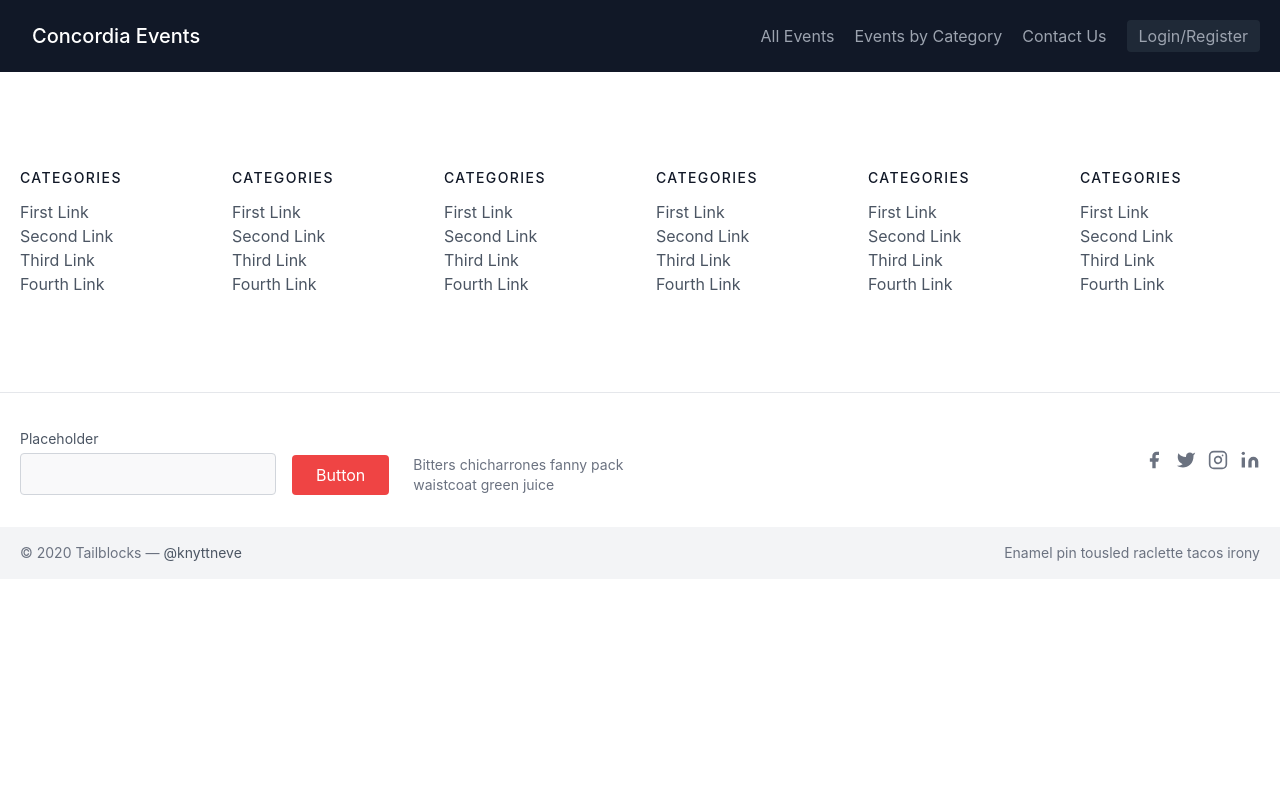
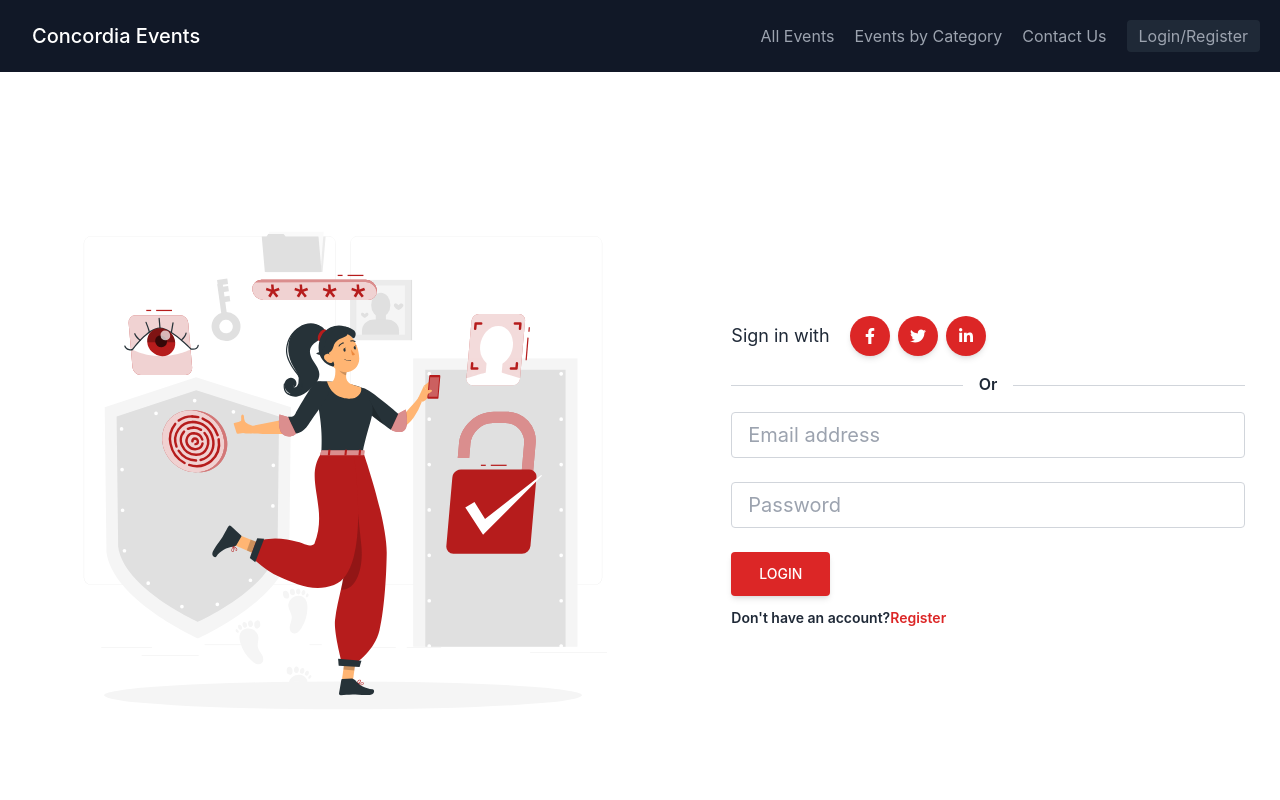
Before and after one commit to ermayank/eventy, a React (Create React App) app in the folder frontend/: page /login in a window 1280 px wide. Shown: the top 800 px of the page. Built offline with nearby package versions, Linux system fonts and the light colour scheme.

Commit message:
Added Login Form

```diff
--- a/frontend/src/App.js
+++ b/frontend/src/App.js
@@ -6,6 +6,7 @@
 import EventView from "./views/EventView";
 import Footer from "./components/Footer";
 import Contact from "./views/Contact";
+import Login from "./views/Login";
 
 function App() {
   return (
@@ -17,6 +18,7 @@
           <Route path="/events" element={<EventsView></EventsView>}></Route>
           <Route path="/contact" element={<Contact></Contact>}></Route>
           <Route path="/events/:id" element={<EventView></EventView>}></Route>
+          <Route path="/login" element={<Login></Login>}></Route>
         </Routes>
         <Footer></Footer>
       </Router>
--- a/frontend/src/components/Header.js
+++ b/frontend/src/components/Header.js
@@ -22,9 +22,12 @@
               Contact Us
             </Link>
           </nav>
-          <button className="inline-flex items-center bg-gray-800 border-0 py-1 px-3 focus:outline-none hover:bg-gray-700 rounded text-base mt-4 md:mt-0">
+          <Link
+            to="/login"
+            className="inline-flex items-center bg-gray-800 border-0 py-1 px-3 focus:outline-none hover:bg-gray-700 rounded text-base mt-4 md:mt-0"
+          >
             Login/Register
-          </button>
+          </Link>
         </div>
       </header>
     </>
--- /dev/null
+++ b/frontend/src/views/Login.js
@@ -0,0 +1,163 @@
+import React, { useState } from "react";
+import axios from "axios";
+
+const Login = () => {
+  const [email, setEmail] = useState("");
+  const [password, setPassword] = useState("");
+  const [errorMessage, setErrorMessage] = useState("");
+
+  const submitHandler = (e) => {
+    e.preventDefault();
+
+    console.log(email, password);
+    var data = JSON.stringify({
+      identifier: email,
+      password: password,
+    });
+
+    var config = {
+      method: "post",
+      url: "http://localhost:1337/auth/local",
+      headers: {
+        "Content-Type": "application/json",
+      },
+      data: data,
+    };
+
+    axios(config)
+      .then(function (response) {
+        console.log(JSON.stringify(response.data));
+        setErrorMessage("");
+        setEmail("");
+        setPassword("");
+      })
+      .catch(function (error) {
+        setErrorMessage("Invalid Login Details");
+      });
+  };
+
+  return (
+    <>
+      <section className="h-screen">
+        <div className="px-6 h-full text-gray-800">
+          <div className="flex xl:justify-center lg:justify-between justify-center items-center flex-wrap h-full g-6">
+            <div className="grow-0 shrink-1 md:shrink-0 basis-auto xl:w-6/12 lg:w-6/12 md:w-9/12 mb-12 md:mb-0">
+              <img src="/images/login.svg" className="w-full" alt="login" />
+            </div>
+            <div className="xl:ml-20 xl:w-5/12 lg:w-5/12 md:w-8/12 mb-12 md:mb-0">
+              <form onSubmit={submitHandler}>
+                <div className="flex flex-row items-center justify-center lg:justify-start">
+                  <p className="text-lg mb-0 mr-4">Sign in with</p>
+                  <button
+                    type="button"
+                    data-mdb-ripple="true"
+                    data-mdb-ripple-color="light"
+                    className="inline-block p-3 bg-red-600 text-white font-medium text-xs leading-tight uppercase rounded-full shadow-md hover:bg-red-700 hover:shadow-lg focus:bg-red-700 focus:shadow-lg focus:outline-none focus:ring-0 active:bg-red-800 active:shadow-lg transition duration-150 ease-in-out mx-1"
+                  >
+                    {/* <!-- Facebook --> */}
+                    <svg
+                      xmlns="http://www.w3.org/2000/svg"
+                      viewBox="0 0 320 512"
+                      className="w-4 h-4"
+                    >
+                      <path
+                        fill="currentColor"
+                        d="M279.14 288l14.22-92.66h-88.91v-60.13c0-25.35 12.42-50.06 52.24-50.06h40.42V6.26S260.43 0 225.36 0c-73.22 0-121.08 44.38-121.08 124.72v70.62H22.89V288h81.39v224h100.17V288z"
+                      />
+                    </svg>
+                  </button>
+
+                  <button
+                    type="button"
+                    data-mdb-ripple="true"
+                    data-mdb-ripple-color="light"
+                    className="inline-block p-3 bg-red-600 text-white font-medium text-xs leading-tight uppercase rounded-full shadow-md hover:bg-red-700 hover:shadow-lg focus:bg-red-700 focus:shadow-lg focus:outline-none focus:ring-0 active:bg-red-800 active:shadow-lg transition duration-150 ease-in-out mx-1"
+                  >
+                    {/* <!-- Twitter --> */}
+                    <svg
+                      xmlns="http://www.w3.org/2000/svg"
+                      viewBox="0 0 512 512"
+                      className="w-4 h-4"
+                    >
+                      <path
+                        fill="currentColor"
+                        d="M459.37 151.716c.325 4.548.325 9.097.325 13.645 0 138.72-105.583 298.558-298.558 298.558-59.452 0-114.68-17.219-161.137-47.106 8.447.974 16.568 1.299 25.34 1.299 49.055 0 94.213-16.568 130.274-44.832-46.132-.975-84.792-31.188-98.112-72.772 6.498.974 12.995 1.624 19.818 1.624 9.421 0 18.843-1.3 27.614-3.573-48.081-9.747-84.143-51.98-84.143-102.985v-1.299c13.969 7.797 30.214 12.67 47.431 13.319-28.264-18.843-46.781-51.005-46.781-87.391 0-19.492 5.197-37.36 14.294-52.954 51.655 63.675 129.3 105.258 216.365 109.807-1.624-7.797-2.599-15.918-2.599-24.04 0-57.828 46.782-104.934 104.934-104.934 30.213 0 57.502 12.67 76.67 33.137 23.715-4.548 46.456-13.32 66.599-25.34-7.798 24.366-24.366 44.833-46.132 57.827 21.117-2.273 41.584-8.122 60.426-16.243-14.292 20.791-32.161 39.308-52.628 54.253z"
+                      />
+                    </svg>
+                  </button>
+
+                  <button
+                    type="button"
+                    data-mdb-ripple="true"
+                    data-mdb-ripple-color="light"
+                    className="inline-block p-3 bg-red-600 text-white font-medium text-xs leading-tight uppercase rounded-full shadow-md hover:bg-red-700 hover:shadow-lg focus:bg-red-700 focus:shadow-lg focus:outline-none focus:ring-0 active:bg-red-800 active:shadow-lg transition duration-150 ease-in-out mx-1"
+                  >
+                    {/* <!-- Linkedin --> */}
+                    <svg
+                      xmlns="http://www.w3.org/2000/svg"
+                      viewBox="0 0 448 512"
+                      className="w-4 h-4"
+                    >
+                      <path
+                        fill="currentColor"
+                        d="M100.28 448H7.4V148.9h92.88zM53.79 108.1C24.09 108.1 0 83.5 0 53.8a53.79 53.79 0 0 1 107.58 0c0 29.7-24.1 54.3-53.79 54.3zM447.9 448h-92.68V302.4c0-34.7-.7-79.2-48.29-79.2-48.29 0-55.69 37.7-55.69 76.7V448h-92.78V148.9h89.08v40.8h1.3c12.4-23.5 42.69-48.3 87.88-48.3 94 0 111.28 61.9 111.28 142.3V448z"
+                      />
+                    </svg>
+                  </button>
+                </div>
+
+                <div className="flex items-center my-4 before:flex-1 before:border-t before:border-gray-300 before:mt-0.5 after:flex-1 after:border-t after:border-gray-300 after:mt-0.5">
+                  <p className="text-center font-semibold mx-4 mb-0">Or</p>
+                </div>
+                <p>{errorMessage}</p>
+                {/* <!-- Email input --> */}
+                <div className="mb-6">
+                  <input
+                    type="text"
+                    className="form-control block w-full px-4 py-2 text-xl font-normal text-gray-700 bg-white bg-clip-padding border border-solid border-gray-300 rounded transition ease-in-out m-0 focus:text-gray-700 focus:bg-white focus:border-blue-600 focus:outline-none"
+                    id="emailInput"
+                    placeholder="Email address"
+                    value={email}
+                    onChange={(e) => setEmail(e.target.value)}
+                  />
+                </div>
+
+                {/* <!-- Password input --> */}
+                <div className="mb-6">
+                  <input
+                    type="password"
+                    className="form-control block w-full px-4 py-2 text-xl font-normal text-gray-700 bg-white bg-clip-padding border border-solid border-gray-300 rounded transition ease-in-out m-0 focus:text-gray-700 focus:bg-white focus:border-blue-600 focus:outline-none"
+                    id="passwordInput"
+                    placeholder="Password"
+                    value={password}
+                    onChange={(e) => setPassword(e.target.value)}
+                  />
+                </div>
+
+                <div className="text-center lg:text-left">
+                  <button
+                    type="submit"
+                    className="inline-block px-7 py-3 bg-red-600 text-white font-medium text-sm leading-snug uppercase rounded shadow-md hover:bg-red-700 hover:shadow-lg focus:bg-red-700 focus:shadow-lg focus:outline-none focus:ring-0 active:bg-red-800 active:shadow-lg transition duration-150 ease-in-out"
+                  >
+                    Login
+                  </button>
+                  <p className="text-sm font-semibold mt-2 pt-1 mb-0">
+                    Don't have an account?
+                    <a
+                      href="#!"
+                      className="text-red-600 hover:text-red-700 focus:text-red-700 transition duration-200 ease-in-out"
+                    >
+                      Register
+                    </a>
+                  </p>
+                </div>
+              </form>
+            </div>
+          </div>
+        </div>
+      </section>
+    </>
+  );
+};
+
+export default Login;
```
Also changed, not shown: frontend/public/images/login.svg (added).
